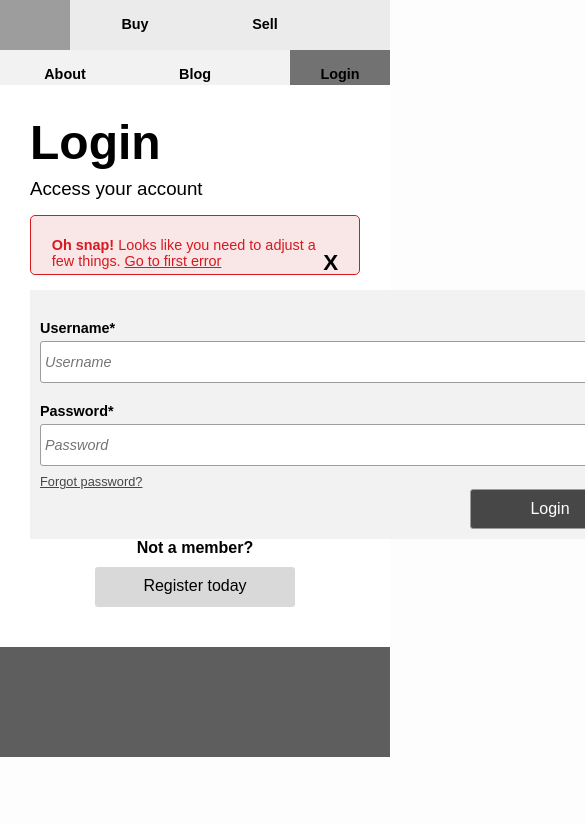
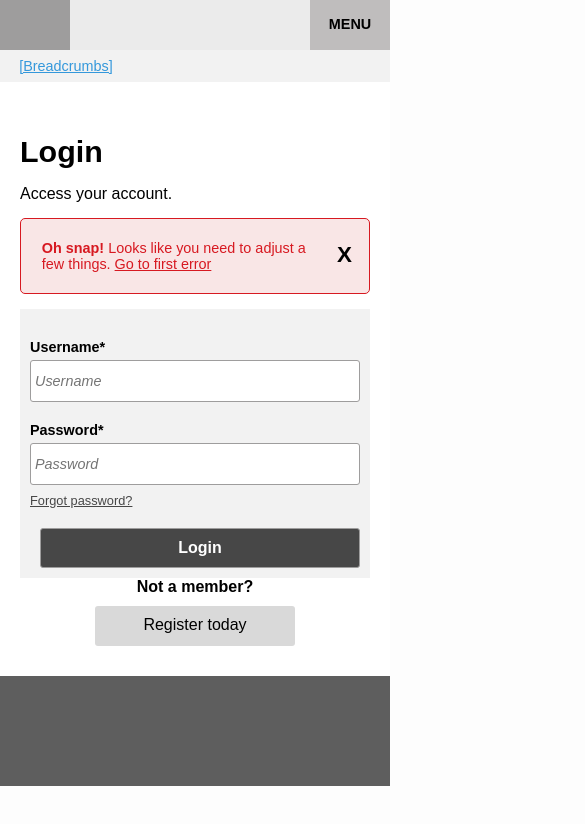
Before and after one commit to tvthatsme/authentication-demo, a website: page app/index.html at #/login in a window 390 px wide. Shown: the top 824 px of the page, 585 px wide, since content can reach past the window. Drawn offline with nearby package versions, Linux system fonts and the light colour scheme; some packages are replaced by stand-ins of ours; files that its build step writes are made by us from their sources.

Commit message:
Adding responsive styling for small screens.

```diff
--- a/app/styles/main.scss
+++ b/app/styles/main.scss
@@ -163,10 +163,12 @@ form {
 }
 
 .alert {
+  position: relative;
   float: left;
   width: 100%;
-  height: 60px;
+  min-height: 60px;
   padding: 1.3rem;
+  padding-right: 4em;
   margin-bottom: 15px;
   margin-top: -25px;
   border: 1px solid $red;
@@ -178,9 +180,11 @@ form {
     color: $red;
   }
   &:after {
+    position: absolute;
+    top: calc(50% - 0.7rem);
+    left: calc(100% - 2rem);
     content: "X";
     color: #000000;
-    float: right;
     font-size: 1.4rem;
     font-weight: 900;
     margin-top: -3px;
@@ -188,9 +192,9 @@ form {
 }
 
 // Style the navigation bar on the top of the screen
+///////////////////////////////////////////////////////////////////////////////
 .header {
   @include fitContent {
-    height: 85px;
     background-color: #F2F2F2;
   }
 }
@@ -245,6 +249,14 @@ form {
   width: 130px;
 }
 
+// Kind of a hamburger menu
+.packedNav {
+  float: right;
+  width: 80px;
+  background-color: #BFBDBD;
+  display: none;
+}
+
 // Browse happy style
 ///////////////////////////////////////////////////////////////////////////////
 .browsehappy {
@@ -268,12 +280,33 @@ form {
   }
 }
 
-// Screen size is less than 420px wide
-@media screen and (max-width: 420px) {
+// Screen size is less than 650px wide
+@media screen and (max-width: 650px) {
+  h1 {
+    font-size: 1.9rem;
+    margin-top: 2rem;
+    margin-bottom: 1rem;
+  }
+  h3 {
+    font-size: 1rem;
+  }
   form {
     padding: 10px;
+    padding-right: 20px;
+    width: 100%;
+    input[type=button] {
+      margin-top: 20px;
+      font-weight: 700;
+      width: 100%;
+    }
   }
-//  form.input[type=button] {
-//    width: 100%;
-//  }
+  .container {
+    padding: 20px;
+  }
+  .navigationButton {
+    display: none;
+    &.packedNav {
+      display: block;
+    }
+  }
 }
--- a/app/views/header.html
+++ b/app/views/header.html
@@ -7,6 +7,7 @@
     <div class="navigationButton leftNav">Blog</div>
     <a href="#/login" class="navigationButton rightNav darker">Login</a>
     <a href="#/register" class="navigationButton rightNav lighter">Sign-up</a>
+    <a href="#" class="navigationButton packedNav">MENU</a>
   </div>
   <div class="subNavigation">
     <a href="#">[Breadcrumbs]</a>
--- a/app/views/login.html
+++ b/app/views/login.html
@@ -1,6 +1,6 @@
 <div class="actionCall">
   <h1>Login</h1>
-  <h3>Access your account</h3>
+  <h3>Access your account.</h3>
 </div>
 <div ng-controller='LoginCtrl'>
   <div class="alert">
```
